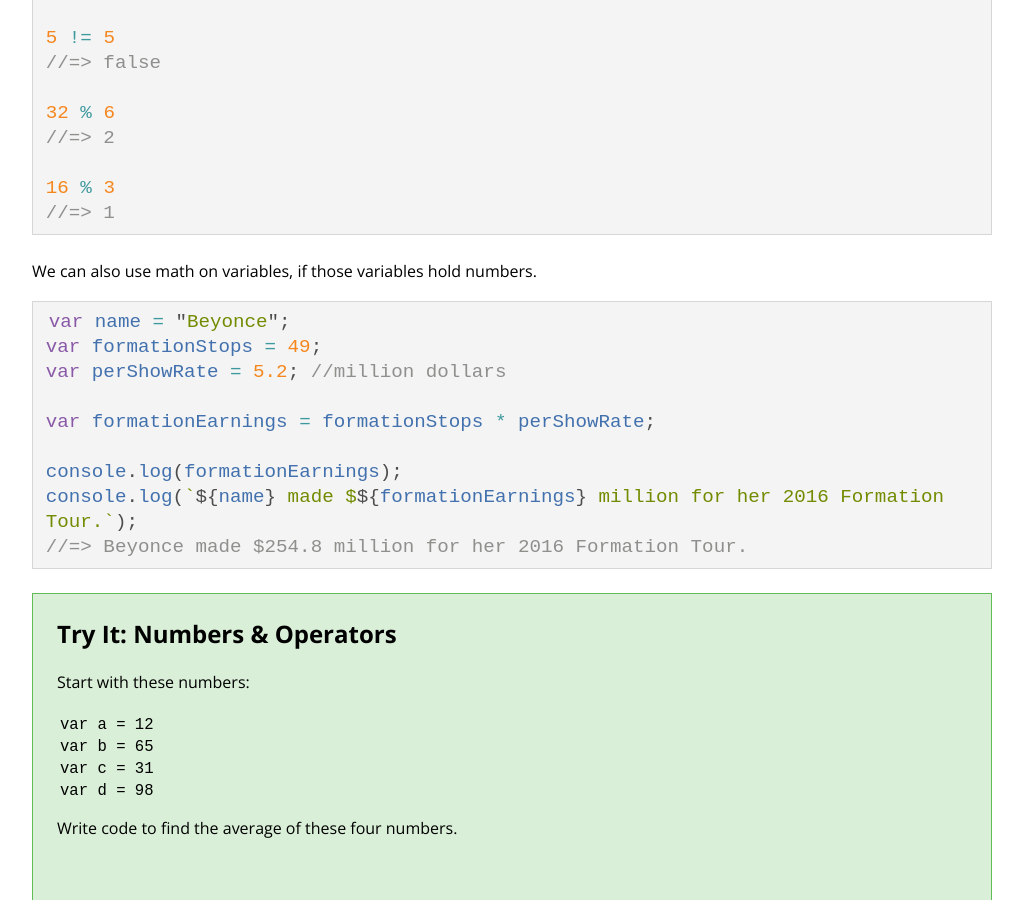
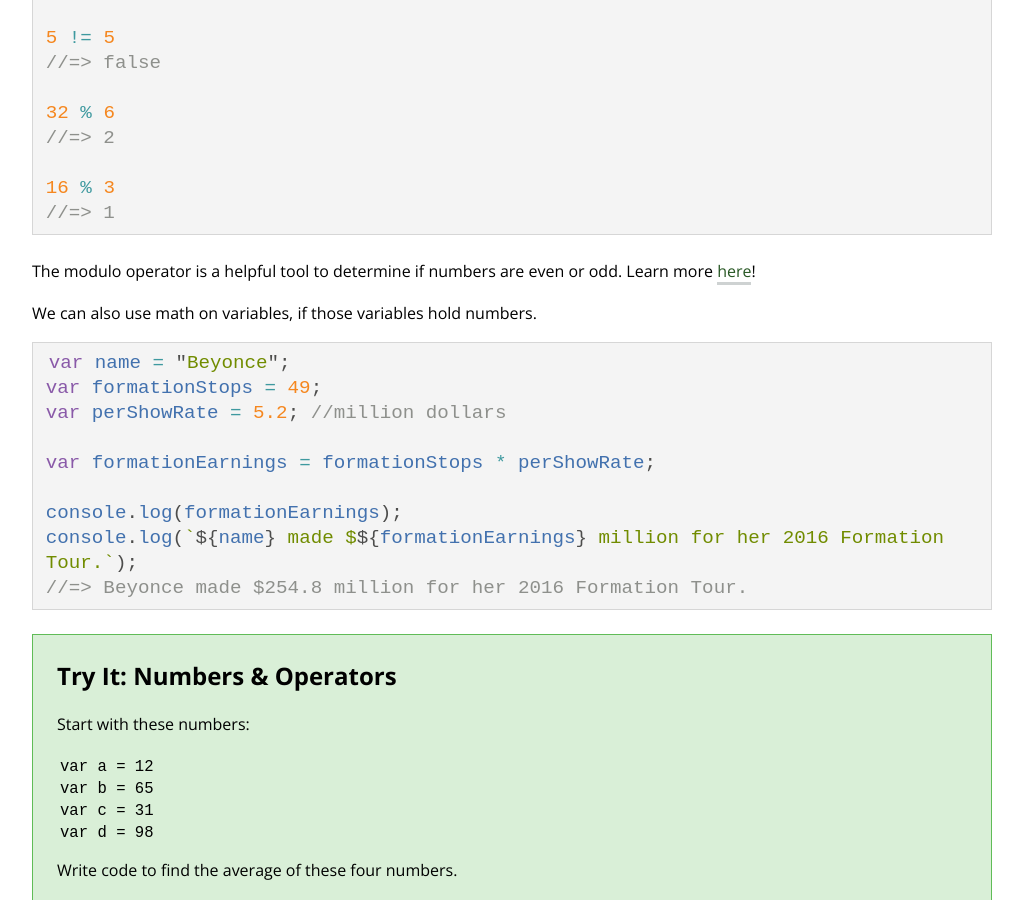
Before and after one commit to ameseee/kwk-curriculum-site, a Jekyll site: the page built from web-app/lessons/intro-to-js/index.md, in a window 1280 px wide and 900 px high, scrolled down 4667 px. Shown: the whole window, without its empty margins (128-1151 px from the left). Built offline with Jekyll 4.4.1, drawn with Linux system fonts in a browser that asks for light colours; nearby versions of some CDN libraries.

Commit message:
Add resource for using the modulo operator to tee up for Practice

````diff
--- a/web-app/lessons/intro-to-js/index.md
+++ b/web-app/lessons/intro-to-js/index.md
@@ -167,6 +167,8 @@ We have some other helpful operators that may be newer to you. Look at each snip
 //=> 1
 ```
 
+The modulo operator is a helpful tool to determine if numbers are even or odd. Learn more <a target="blank" href="https://css-tricks.com/snippets/javascript/check-if-number-is-evenodd/">here</a>!
+
 We can also use math on variables, if those variables hold numbers.
 
 ```js
````
